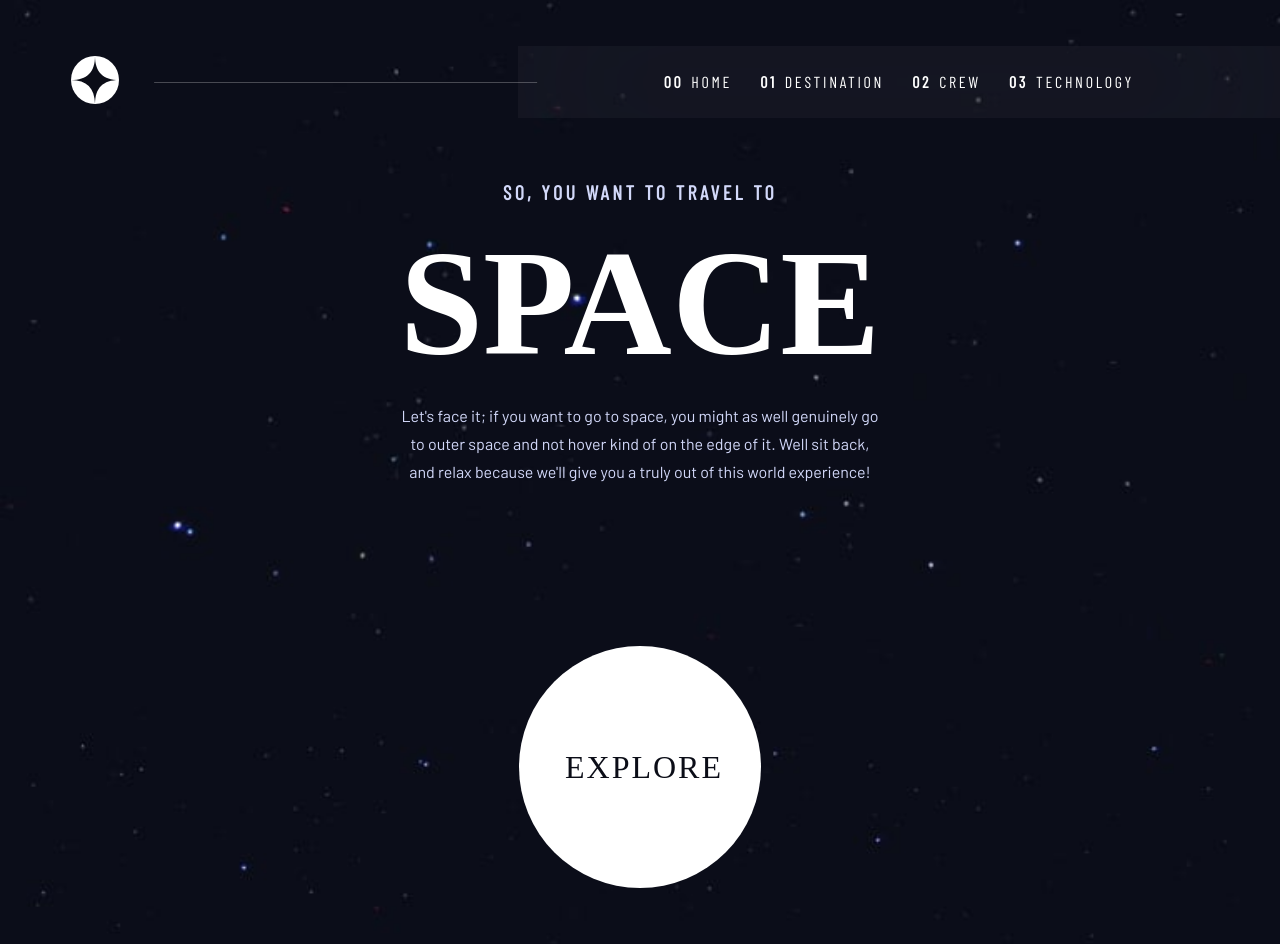
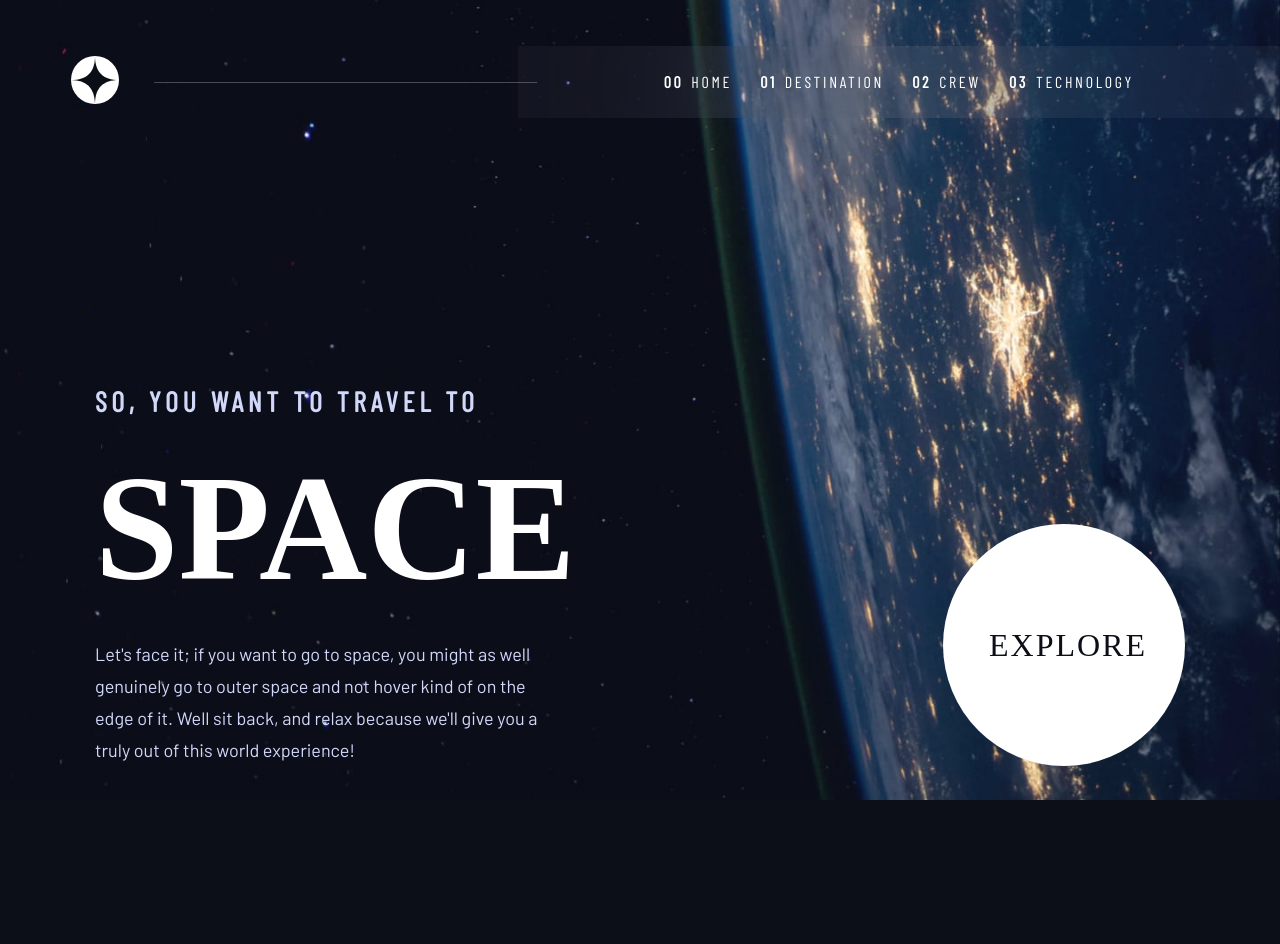
Before and after one commit to bennyteh/Space-tourism, a React (Create React App) app: page / in a window 1280 px wide. After the commit the page ends 800 px from the top, so only its background shows below. Built offline with nearby package versions, Linux system fonts and the light colour scheme; a web font is replaced by a local one.

Commit message:
complete home responsive design

```diff
--- a/src/App.js
+++ b/src/App.js
@@ -1,10 +1,12 @@
 import React from 'react';
 import "./app.css";
+import { Navbar } from './components/components';
 import {Home} from "./containers/container"
 
 function App() {
   return (
     <div>
+      <Navbar />
       <Home />
     </div>
   );
--- a/src/components/navbar/navbar.css
+++ b/src/components/navbar/navbar.css
@@ -1,4 +1,6 @@
 .space__navbar {
+    position: absolute;
+    width: 100%;
     padding: 2.5rem 0 0 3.438rem;
     display: flex;
     align-items: center;
--- a/src/containers/home/home.css
+++ b/src/containers/home/home.css
@@ -10,7 +10,7 @@
     flex-direction: column;
     justify-content: center;
     align-items: center;
-    padding: 3.5rem 1.5rem;
+    padding: 7rem 1.5rem;
     gap: 5rem;
 }
 
@@ -55,6 +55,15 @@
     display: block;
 }
 
+.space__home__container_btn a:hover{
+    animation: breathing 1s infinite alternate;
+}
+
+@keyframes breathing {
+    0%{box-shadow: 0 0 0 0rem rgba(255, 255, 255, 0.1);}
+    100%{box-shadow: 0 0 0 2rem rgba(255, 255, 255, 0.1);}
+}
+
 .space__home__container_btn a span {
     position: absolute;
     color: #0B0D17;
@@ -71,13 +80,14 @@
     }
 
     .space__home_container{
-        max-width: 450px;
+        padding-top: 12.5rem;
         margin: 0 auto;
         gap: 10rem;
     }
 
     .space__home_container_description{
         gap: 1.5rem;
+        max-width: 450px;
     }
 
     .space__home_container_description h3{
@@ -106,68 +116,51 @@
         letter-spacing: 2px;
         inset: 103px 48px 102px 46px;
     }
+
+    @keyframes breathing {
+        0%{box-shadow: 0 0 0 0rem rgba(255, 255, 255, 0.1);}
+        100%{box-shadow: 0 0 0 5rem rgba(255, 255, 255, 0.1);}
+    }
 }
 
-
-/* .space__home_container {
-    display: flex;
-    align-items: flex-start;
-    justify-content: center;
-    gap: 25rem;
-    margin-top: 15rem;
+@media screen and (min-width: 1050px){
+    .space__home{
+        background-image: url('../../assets/home/background-home-desktop.jpg');
     }
 
-.space__home_container_description {
-    display: flex;
-    flex-direction: column;
-    justify-content: center;
-    gap: 1rem;
-    color: var(--color-white);
+    .space__home_container{
+        padding: 0;
+        padding-top: 24rem;
+        justify-content: space-around;
+        flex-direction: row;
+        gap: 13rem;
+    }
+
+    .space__home_container_description{
+        text-align: left;
+        align-items: flex-start;
     }
 
     .space__home_container_description h3{
-    font-family: var(--font-family-sub);
         font-size: 28px;
-    letter-spacing: 4.75px;
         line-height: 34px;
-    color: var(--color-lightblue);
+        letter-spacing: 4.725px;
     }
 
     .space__home_container_description h1{
-    font-family: var(--font-family);
         font-size: 150px;
         line-height: 172px;
     }
 
-.space__home_container_description p {
-    font-family: var(--font-family-sub);
+    .space__home_container_description p{
         font-size: 18px;
         line-height: 32px;
-    color: var(--color-lightblue);
-    width: 100%;
-    max-width: 500px;
     }
 
-.space__home__container_btn {
-    padding-top: 10rem;
+    .space__home__container_btn{
+        display: flex;
+        align-self: flex-end;
     }
 
-.space__home__container_btn a {
-    position: relative;
-    display: block;
-    aspect-ratio: 1;
-    width: 274px;
-    border-radius: 50%;
-    background-color: var(--color-white);
+
 }
-
-.space__home__container_btn a span {
-    position: absolute;
-    display:block;
-    inset: 118px 64px 118px 62px;
-    font-family: var(--font-family);
-    font-size: 32px;
-    letter-spacing: 2px;
-    color: #0B0D17;
-    line-height: 36.67px;
-} */
--- a/src/containers/home/home.jsx
+++ b/src/containers/home/home.jsx
@@ -5,7 +5,6 @@ import {Navbar} from '../../components/components'
 const Home = () => {
     return (
         <div className='space__home' id="home">
-            <Navbar className="space__home__navbar"/>
             <div className='space__home_container'>
                 <header className='space__home_container_description'>
                     <h3>SO, YOU WANT TO TRAVEL TO</h3>
```
Lines whose indentation alone changed are shown as unchanged.
